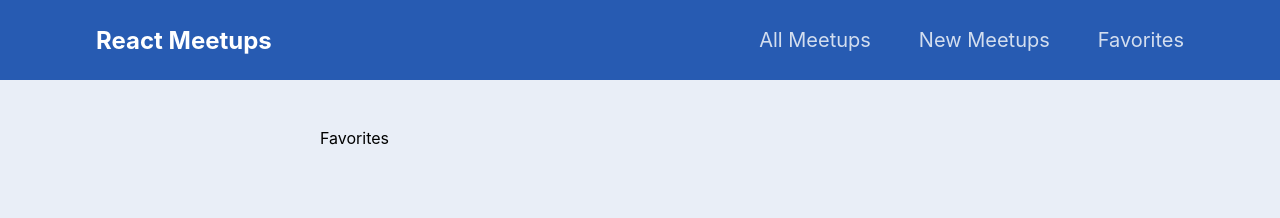
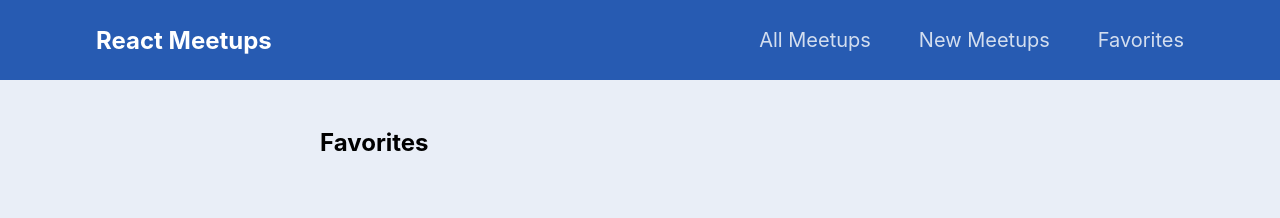
Before and after one commit to tkrempser/react-meetups, a React (Create React App) app: page /favorites in a window 1280 px wide. Shown: the top 218 px of the page. Built offline with nearby package versions, Linux system fonts and the light colour scheme.

Commit message:
Update favorites page

```diff
--- a/src/pages/Favorites.js
+++ b/src/pages/Favorites.js
@@ -1,5 +1,9 @@
 function Favorites() {
-  return <div>Favorites</div>;
+  return (
+    <section>
+      <h1>Favorites</h1>
+    </section>
+  );
 }
 
 export default Favorites;
```
